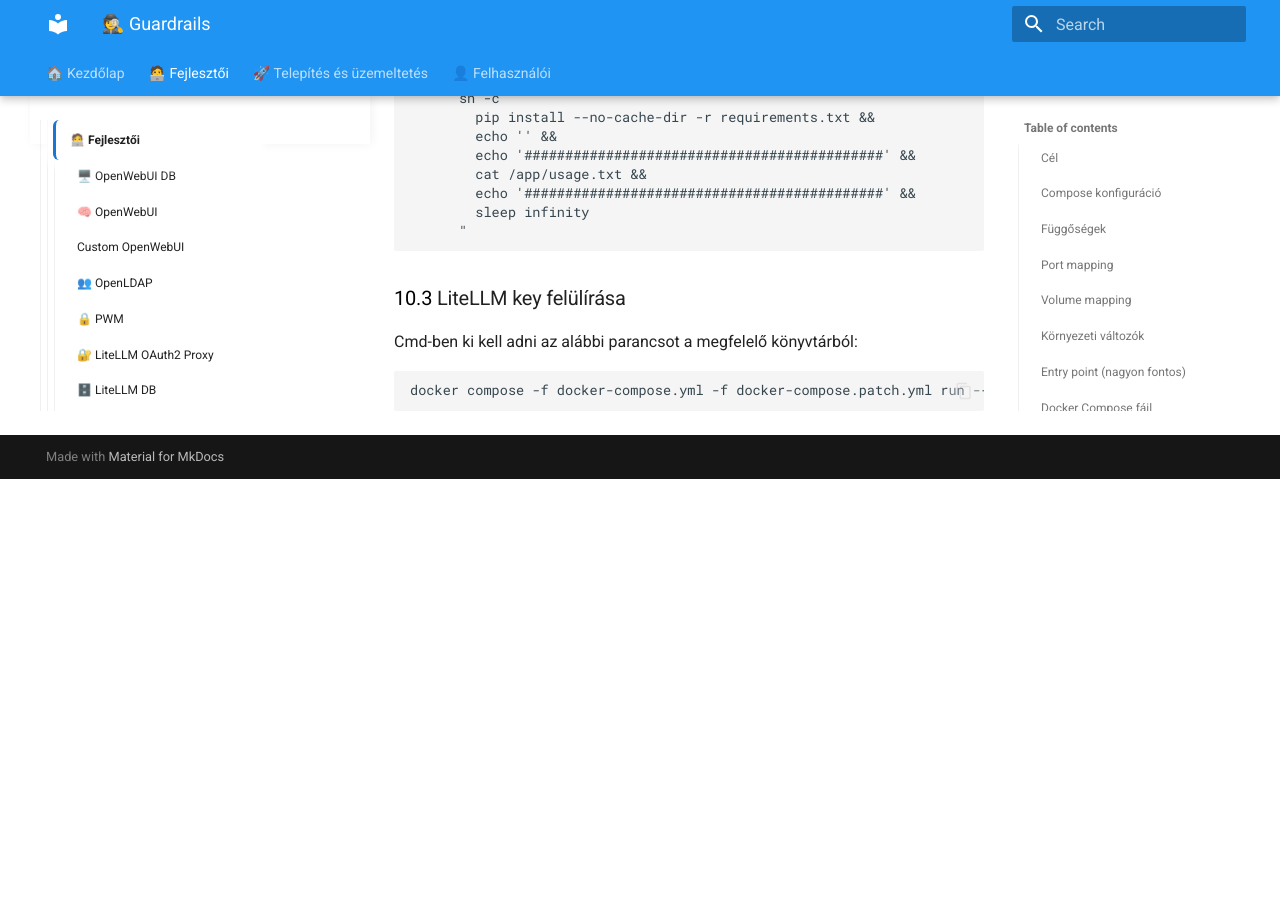
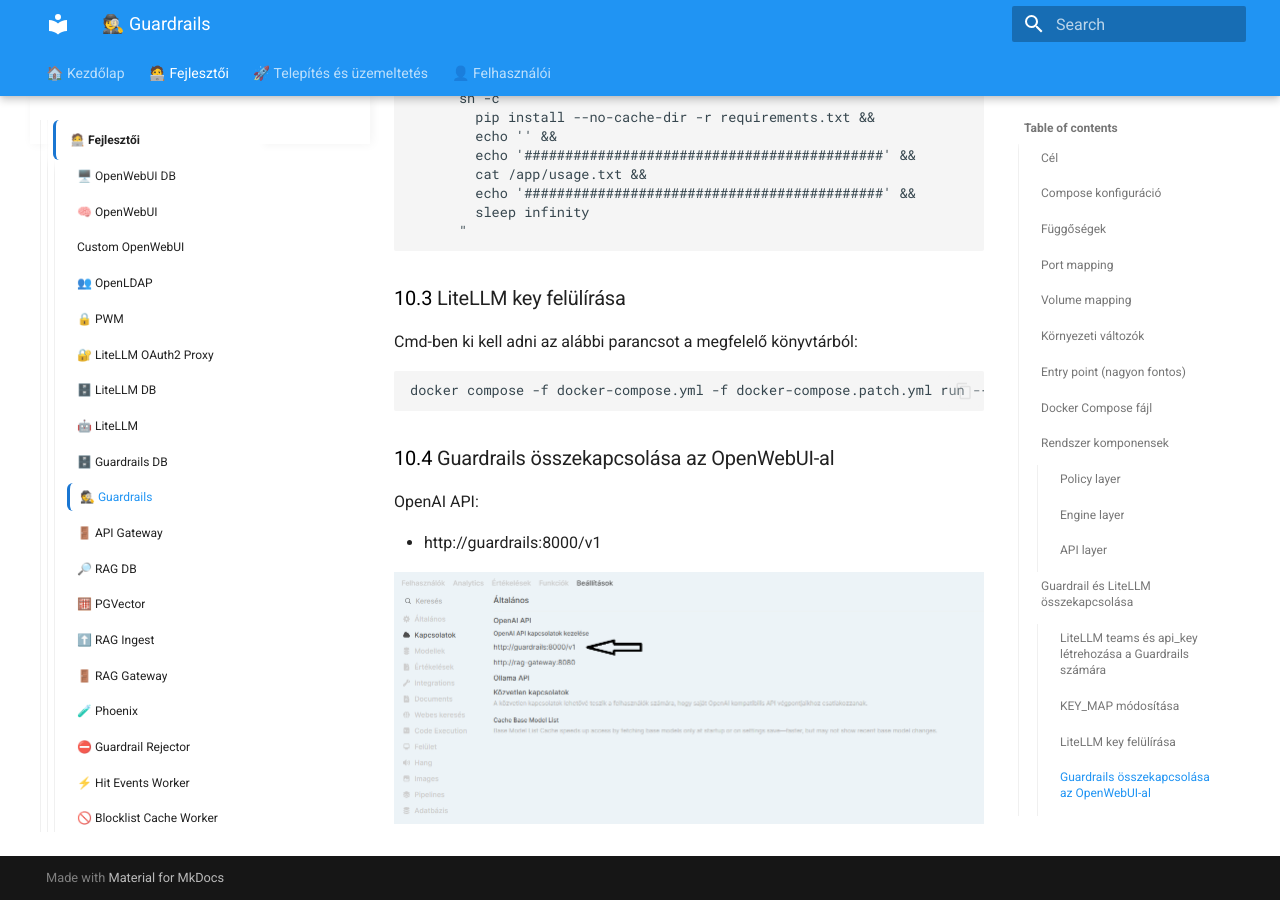
Before and after one commit to zelinaclarity/CLA_AI_KERET_2025_MKDOCS, an MkDocs documentation site: the page built from docs/developer/framework_components/guardrails.md, in a window 1280 px wide and 900 px high, scrolled down 4547 px. Built offline with MkDocs 1.6.1 and Material for MkDocs 9.7.7, drawn with Linux system fonts in a browser that asks for light colours; before the commit the page ends 5026 px from its top, so only the background shows below that.

Commit message:
Guardrails összekapcsolása OpenWebUI-al
Guardrails összekapcsolása OpenWebUI-al

````diff
--- a/docs/developer/framework_components/guardrails.md
+++ b/docs/developer/framework_components/guardrails.md
@@ -170,3 +170,11 @@
 ```markdown
 docker compose -f docker-compose.yml -f docker-compose.patch.yml run --rm litellm-key-sync sh -c "pip install --no-cache-dir -r requirements.txt && python /app/rotate_delete_generate.py"
 ```
+
+### Guardrails összekapcsolása az OpenWebUI-al
+
+OpenAI API:
+
+- http://guardrails:8000/v1
+
+![](images/guardrails_10.png)
--- a/docs/ops/components/guardrails.md
+++ b/docs/ops/components/guardrails.md
@@ -170,3 +170,11 @@
 ```markdown
 docker compose -f docker-compose.yml -f docker-compose.patch.yml run --rm litellm-key-sync sh -c "pip install --no-cache-dir -r requirements.txt && python /app/rotate_delete_generate.py"
 ```
+
+### Guardrails összekapcsolása az OpenWebUI-al
+
+OpenAI API:
+
+- http://guardrails:8000/v1
+
+![](images/guardrails_10.png)
````
Also changed, not shown: docs/developer/framework_components/images/guardrails_10.png (added), docs/ops/components/images/guardrails_10.png (added).
